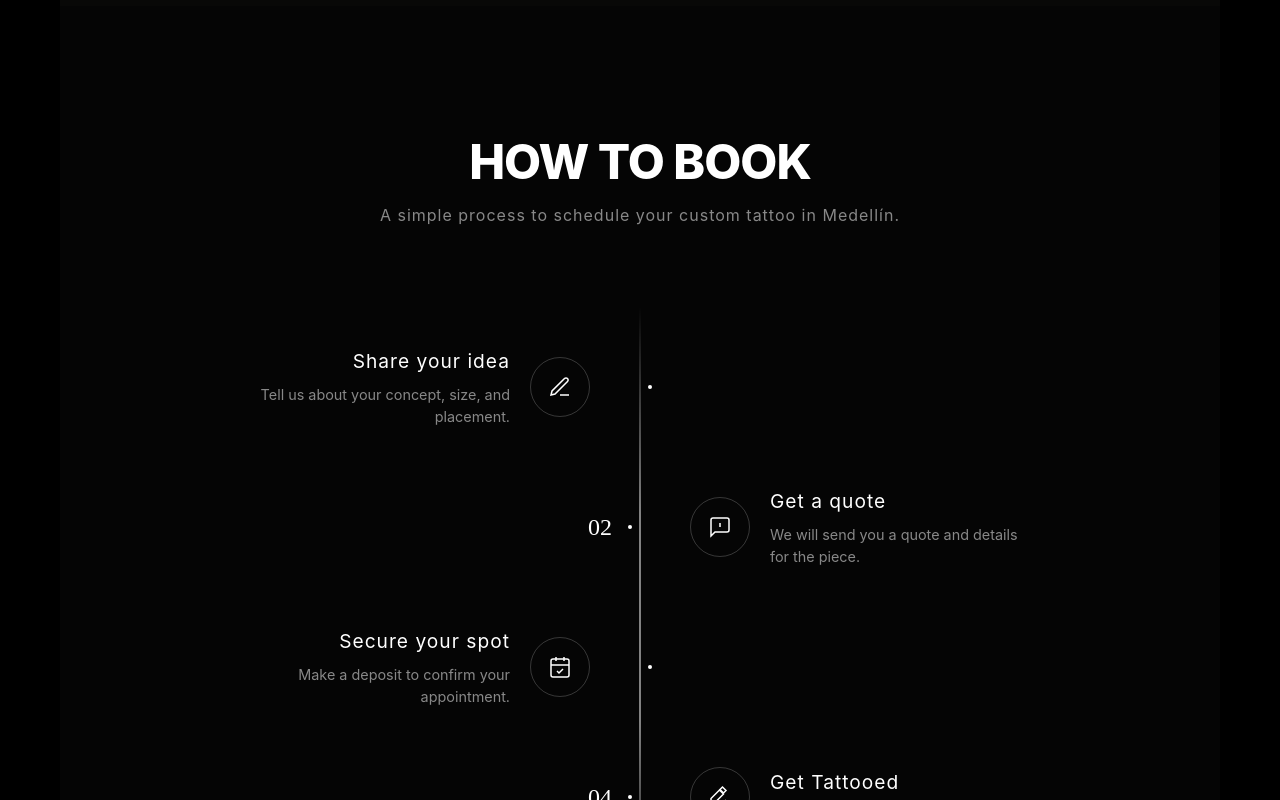
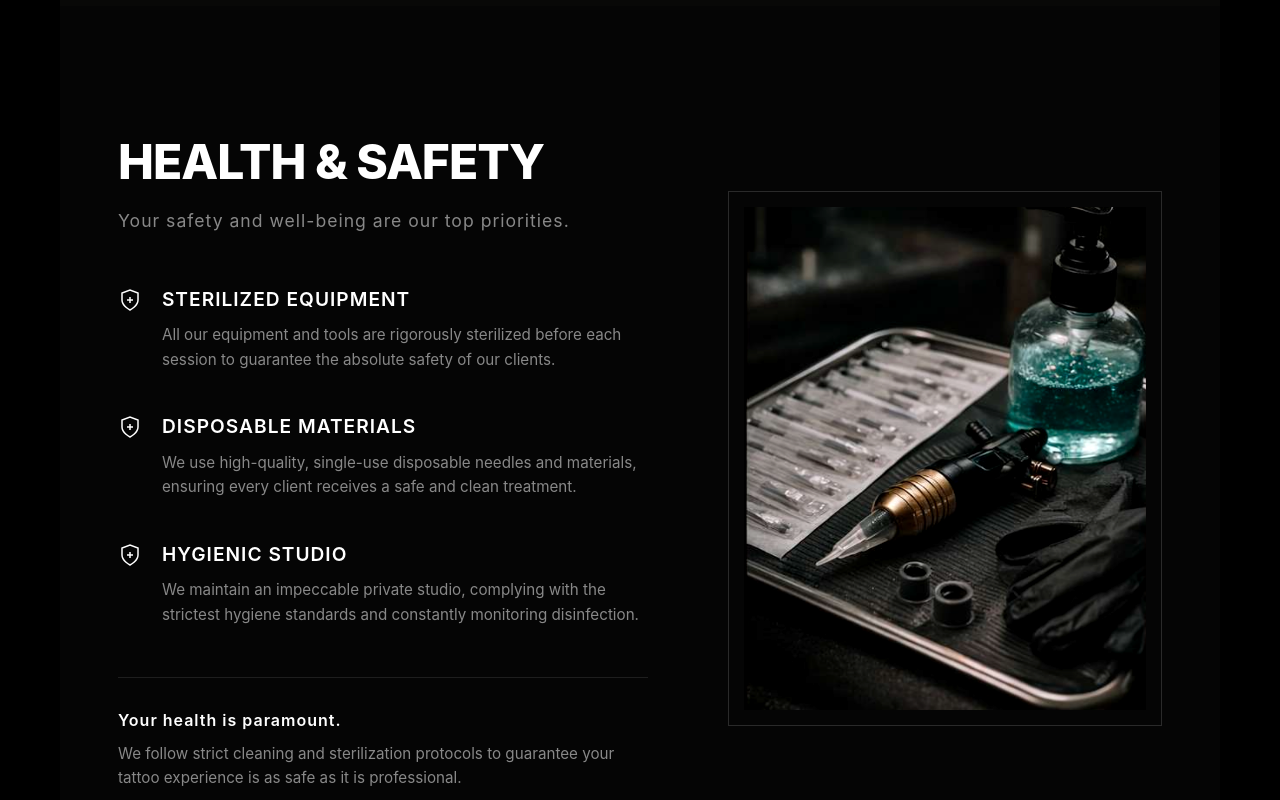
Before and after one commit to SoyDouglas/SanzetaWeb, a React (Vite) app: page / in a window 1280 px wide. Shown: the part 2940-3740 px from the top of the page. Built offline with nearby package versions, Linux system fonts and the light colour scheme.

Commit message:
Health and safety section done

```diff
--- a/src/App.jsx
+++ b/src/App.jsx
@@ -8,6 +8,7 @@ import PortfolioHome from './components/PortfolioHome';
 import FullGallery from './components/FullGallery';
 import BookingProcess from './components/BookingProcess';
 import Info from './components/Info'; // 1. Importa el nuevo componente
+import HealthAndSafety from './components/HealthAndSafety';
 
 function App() {
   return (
@@ -23,6 +24,7 @@ function App() {
                 <Hero />
                 <AboutMe />
                 <PortfolioHome />
+                <HealthAndSafety />
                 <BookingProcess />
               </main>
               <footer>
--- /dev/null
+++ b/src/components/HealthAndSafety.jsx
@@ -0,0 +1,78 @@
+import React from 'react';
+import '../styles/HealthAndSafety.css';
+// Aquí la imagen
+import safetyImg from '../assets/health-safety.jpg';
+
+const HealthAndSafety = () => {
+  return (
+    <section className="health-section">
+      <div className="health-container">
+
+        {/* Columna Izquierda: Textos */}
+        <div className="health-content">
+          <h2 className="section-title">Health & Safety</h2>
+          <p className="health-subtitle">Your safety and well-being are our top priorities.</p>
+
+          <div className="health-items">
+            {/* Item 1 */}
+            <div className="health-item">
+              <div className="health-icon">
+                <svg viewBox="0 0 24 24" fill="none" stroke="currentColor" strokeWidth="1.5">
+                  <path d="M12 22s8-4 8-10V5l-8-3-8 3v7c0 6 8 10 8 10z" />
+                  <path d="M9 12h6M12 9v6" />
+                </svg>
+              </div>
+              <div className="health-text">
+                <h3>Sterilized Equipment</h3>
+                <p>All our equipment and tools are rigorously sterilized before each session to guarantee the absolute safety of our clients.</p>
+              </div>
+            </div>
+
+            {/* Item 2 */}
+            <div className="health-item">
+              <div className="health-icon">
+                <svg viewBox="0 0 24 24" fill="none" stroke="currentColor" strokeWidth="1.5">
+                  <path d="M12 22s8-4 8-10V5l-8-3-8 3v7c0 6 8 10 8 10z" />
+                  <path d="M9 12h6M12 9v6" />
+                </svg>
+              </div>
+              <div className="health-text">
+                <h3>Disposable Materials</h3>
+                <p>We use high-quality, single-use disposable needles and materials, ensuring every client receives a safe and clean treatment.</p>
+              </div>
+            </div>
+
+            {/* Item 3 */}
+            <div className="health-item">
+              <div className="health-icon">
+                <svg viewBox="0 0 24 24" fill="none" stroke="currentColor" strokeWidth="1.5">
+                  <path d="M12 22s8-4 8-10V5l-8-3-8 3v7c0 6 8 10 8 10z" />
+                  <path d="M9 12h6M12 9v6" />
+                </svg>
+              </div>
+              <div className="health-text">
+                <h3>Hygienic Studio</h3>
+                <p>We maintain an impeccable private studio, complying with the strictest hygiene standards and constantly monitoring disinfection.</p>
+              </div>
+            </div>
+          </div>
+
+          <div className="health-footer">
+            <p className="health-highlight">Your health is paramount.</p>
+            <p>We follow strict cleaning and sterilization protocols to guarantee your tattoo experience is as safe as it is professional.</p>
+          </div>
+        </div>
+
+        {/* Columna Derecha: Imagen */}
+        <div className="health-image-wrapper">
+          <div className="health-image-border">
+            <img src={safetyImg} alt="Sanzeta Tattoo Health and Safety Equipment" loading="lazy" />
+          </div>
+        </div>
+
+      </div>
+    </section>
+  );
+};
+
+export default HealthAndSafety;
--- /dev/null
+++ b/src/styles/HealthAndSafety.css
@@ -0,0 +1,145 @@
+.health-section {
+  background-color: #050505;
+  padding: 120px 5%;
+  color: #fff;
+}
+
+.health-container {
+  max-width: 1100px;
+  margin: 0 auto;
+  display: grid;
+  grid-template-columns: 1.1fr 0.9fr;
+  gap: 80px;
+  align-items: center;
+}
+
+/* El título usa la misma clase que en PortfolioHome y BookingProcess */
+.health-content .section-title {
+  font-size: 3rem;
+  font-weight: 800;
+  text-transform: uppercase;
+  letter-spacing: -1px;
+  margin-bottom: 10px;
+  text-align: left; /* Alineado a la izquierda para esta sección */
+}
+
+.health-subtitle {
+  color: #888;
+  font-size: 1.1rem;
+  margin-bottom: 50px;
+  letter-spacing: 1px;
+}
+
+.health-items {
+  display: flex;
+  flex-direction: column;
+  gap: 40px;
+  margin-bottom: 50px;
+}
+
+.health-item {
+  display: flex;
+  gap: 20px;
+  align-items: flex-start;
+}
+
+.health-icon {
+  width: 24px;
+  height: 24px;
+  flex-shrink: 0;
+  color: #fff; /* Icono blanco limpio */
+  margin-top: 3px;
+}
+
+.health-text h3 {
+  font-size: 1.2rem;
+  margin-bottom: 10px;
+  font-weight: 600;
+  letter-spacing: 1px;
+  text-transform: uppercase;
+}
+
+.health-text p {
+  color: #888;
+  line-height: 1.6;
+  font-size: 0.95rem;
+}
+
+.health-footer {
+  border-top: 1px solid rgba(255, 255, 255, 0.1);
+  padding-top: 30px;
+}
+
+.health-highlight {
+  color: #fff;
+  font-weight: 600;
+  margin-bottom: 10px;
+  letter-spacing: 1px;
+}
+
+.health-footer p:last-child {
+  color: #888;
+  line-height: 1.6;
+  font-size: 0.95rem;
+}
+
+/* --- ESTILOS DE LA IMAGEN --- */
+.health-image-wrapper {
+  position: relative;
+  width: 100%;
+}
+
+.health-image-border {
+  padding: 15px;
+  border: 1px solid rgba(255, 255, 255, 0.15); /* Marco fino elegante */
+  background-color: transparent;
+}
+
+.health-image-border img {
+  width: 100%;
+  height: auto;
+  display: block;
+  object-fit: cover;
+  aspect-ratio: 4/5; /* Mantiene una proporción vertical bonita */
+  filter: grayscale(20%) contrast(1.1); /* Toque oscuro para encajar con la web */
+}
+
+/* --- RESPONSIVE --- */
+@media (max-width: 992px) {
+  .health-container {
+    gap: 50px;
+  }
+}
+
+@media (max-width: 768px) {
+  .health-section {
+    padding: 80px 5%;
+  }
+
+  .health-container {
+    grid-template-columns: 1fr;
+    text-align: center;
+    gap: 60px;
+  }
+
+  .health-content .section-title {
+    text-align: center;
+    font-size: 2.2rem;
+  }
+
+  .health-item {
+    flex-direction: column;
+    align-items: center;
+    text-align: center;
+  }
+
+  .health-icon {
+    margin-bottom: 10px;
+  }
+
+  .health-image-wrapper {
+    order: -1; /* Sube la imagen arriba del texto en móviles */
+    max-width: 80%;
+    margin: 0 auto;
+  }
+}
```
Also changed, not shown: src/assets/health-safety.jpg (added).
